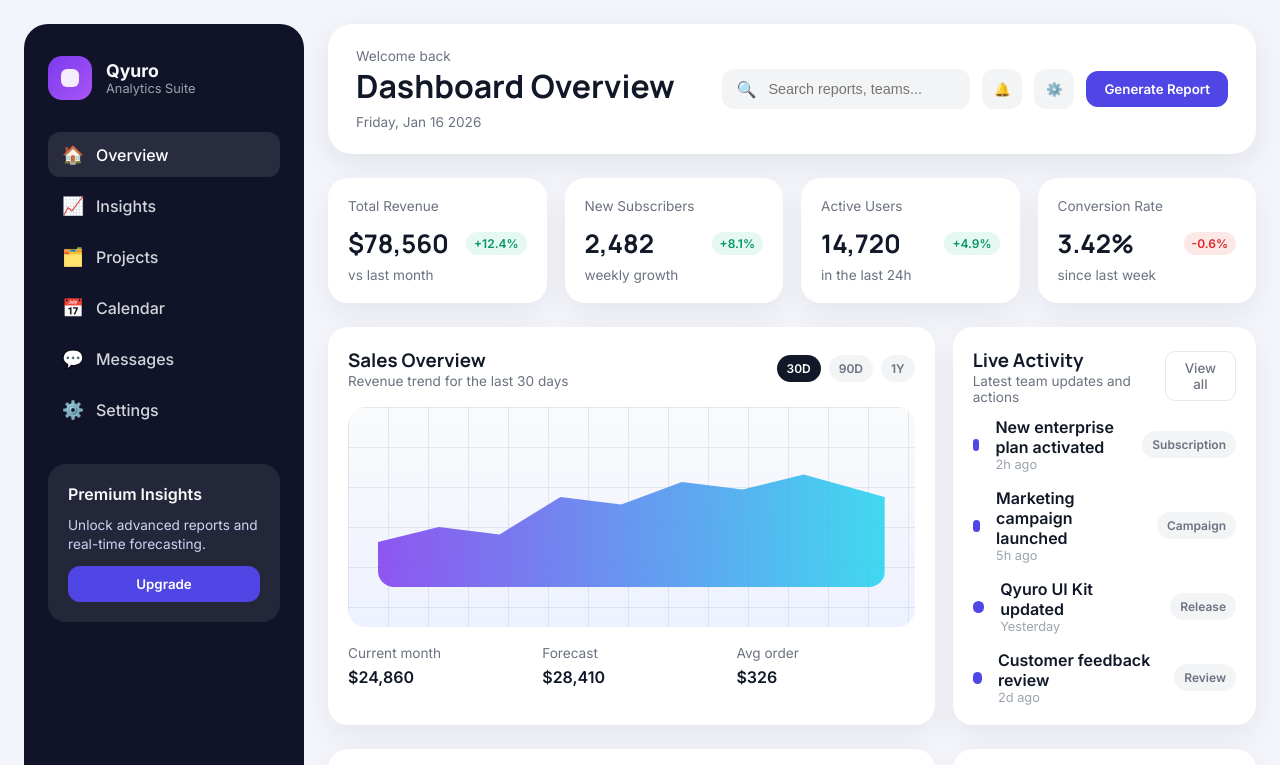
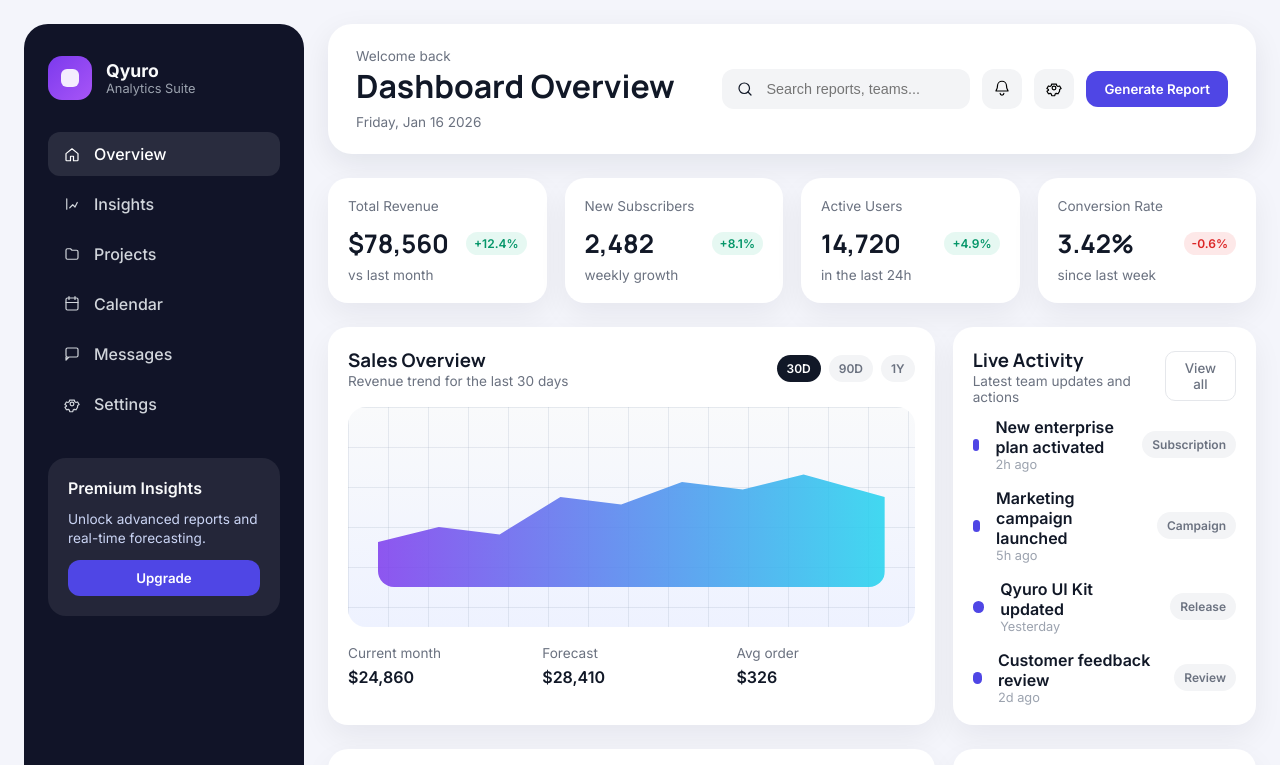
Before and after one commit to Glax3max/Dashboard, a Next.js app: page / in a window 1280 px wide. Shown: the top 765 px of the page. Built offline with nearby package versions, Linux system fonts and the light colour scheme.

Commit message:
Replace emoji icons with SVGs
Co-authored-by: eljamtonmarhar199010831 <eljamtonmarhar199010831@hotmail.com>

```diff
--- a/app/globals.css
+++ b/app/globals.css
@@ -105,8 +105,22 @@ button {
   color: #fff;
 }
 
-.nav-icon {
-  font-size: 1.1rem;
+.nav-icon,
+.search-icon {
+  width: 20px;
+  height: 20px;
+  display: grid;
+  place-items: center;
+}
+
+.icon {
+  width: 18px;
+  height: 18px;
+  stroke: currentColor;
+  stroke-width: 1.6;
+  stroke-linecap: round;
+  stroke-linejoin: round;
+  fill: none;
 }
 
 .sidebar-card {
--- a/app/page.tsx
+++ b/app/page.tsx
@@ -123,27 +123,53 @@ export default function Home() {
         </div>
         <nav className="nav">
           <a className="nav-item active" href="#">
-            <span className="nav-icon">🏠</span>
+            <span className="nav-icon">
+              <svg className="icon" viewBox="0 0 24 24" aria-hidden="true">
+                <path d="M4 11.5L12 5l8 6.5V20a1 1 0 0 1-1 1h-5v-6H10v6H5a1 1 0 0 1-1-1v-8.5z" />
+              </svg>
+            </span>
             Overview
           </a>
           <a className="nav-item" href="#">
-            <span className="nav-icon">📈</span>
+            <span className="nav-icon">
+              <svg className="icon" viewBox="0 0 24 24" aria-hidden="true">
+                <path d="M5 19V5M9 17l4-4 3 3 3-6" />
+              </svg>
+            </span>
             Insights
           </a>
           <a className="nav-item" href="#">
-            <span className="nav-icon">🗂️</span>
+            <span className="nav-icon">
+              <svg className="icon" viewBox="0 0 24 24" aria-hidden="true">
+                <path d="M4 7a2 2 0 0 1 2-2h4l2 2h6a2 2 0 0 1 2 2v8a2 2 0 0 1-2 2H6a2 2 0 0 1-2-2z" />
+              </svg>
+            </span>
             Projects
           </a>
           <a className="nav-item" href="#">
-            <span className="nav-icon">📅</span>
+            <span className="nav-icon">
+              <svg className="icon" viewBox="0 0 24 24" aria-hidden="true">
+                <path d="M6 4h12a2 2 0 0 1 2 2v12a2 2 0 0 1-2 2H6a2 2 0 0 1-2-2V6a2 2 0 0 1 2-2z" />
+                <path d="M8 2v4M16 2v4M4 10h16" />
+              </svg>
+            </span>
             Calendar
           </a>
           <a className="nav-item" href="#">
-            <span className="nav-icon">💬</span>
+            <span className="nav-icon">
+              <svg className="icon" viewBox="0 0 24 24" aria-hidden="true">
+                <path d="M4 6a2 2 0 0 1 2-2h12a2 2 0 0 1 2 2v8a2 2 0 0 1-2 2H8l-4 4v-4H6a2 2 0 0 1-2-2z" />
+              </svg>
+            </span>
             Messages
           </a>
           <a className="nav-item" href="#">
-            <span className="nav-icon">⚙️</span>
+            <span className="nav-icon">
+              <svg className="icon" viewBox="0 0 24 24" aria-hidden="true">
+                <path d="M12 9.5a2.5 2.5 0 1 1 0 5 2.5 2.5 0 0 1 0-5z" />
+                <path d="M19.4 15a7.8 7.8 0 0 0 .1-1l2-1.2-2-3.5-2.2.7a7.4 7.4 0 0 0-1.7-1l-.4-2.3H8.8l-.4 2.3a7.4 7.4 0 0 0-1.7 1l-2.2-.7-2 3.5L4.6 14a7.8 7.8 0 0 0 .1 1l-2.1 1.3 2 3.4 2.3-.6a7.6 7.6 0 0 0 1.6 1l.5 2.2h4l.5-2.2a7.6 7.6 0 0 0 1.6-1l2.3.6 2-3.4z" />
+              </svg>
+            </span>
             Settings
           </a>
         </nav>
@@ -174,14 +200,25 @@ export default function Home() {
           </div>
           <div className="topbar-actions">
             <div className="search">
-              <span className="search-icon">🔍</span>
+              <span className="search-icon">
+                <svg className="icon" viewBox="0 0 24 24" aria-hidden="true">
+                  <path d="M11 4a7 7 0 1 1 0 14 7 7 0 0 1 0-14z" />
+                  <path d="M20 20l-4-4" />
+                </svg>
+              </span>
               <input type="text" placeholder="Search reports, teams..." />
             </div>
             <button className="icon-button" aria-label="Notifications">
-              🔔
+              <svg className="icon" viewBox="0 0 24 24" aria-hidden="true">
+                <path d="M6 9a6 6 0 1 1 12 0c0 5 2 5.5 2 7H4c0-1.5 2-2 2-7z" />
+                <path d="M9.5 19a2.5 2.5 0 0 0 5 0" />
+              </svg>
             </button>
             <button className="icon-button" aria-label="Settings">
-              ⚙️
+              <svg className="icon" viewBox="0 0 24 24" aria-hidden="true">
+                <path d="M12 9.5a2.5 2.5 0 1 1 0 5 2.5 2.5 0 0 1 0-5z" />
+                <path d="M19.4 15a7.8 7.8 0 0 0 .1-1l2-1.2-2-3.5-2.2.7a7.4 7.4 0 0 0-1.7-1l-.4-2.3H8.8l-.4 2.3a7.4 7.4 0 0 0-1.7 1l-2.2-.7-2 3.5L4.6 14a7.8 7.8 0 0 0 .1 1l-2.1 1.3 2 3.4 2.3-.6a7.6 7.6 0 0 0 1.6 1l.5 2.2h4l.5-2.2a7.6 7.6 0 0 0 1.6-1l2.3.6 2-3.4z" />
+              </svg>
             </button>
             <button className="primary-button">Generate Report</button>
           </div>
```
